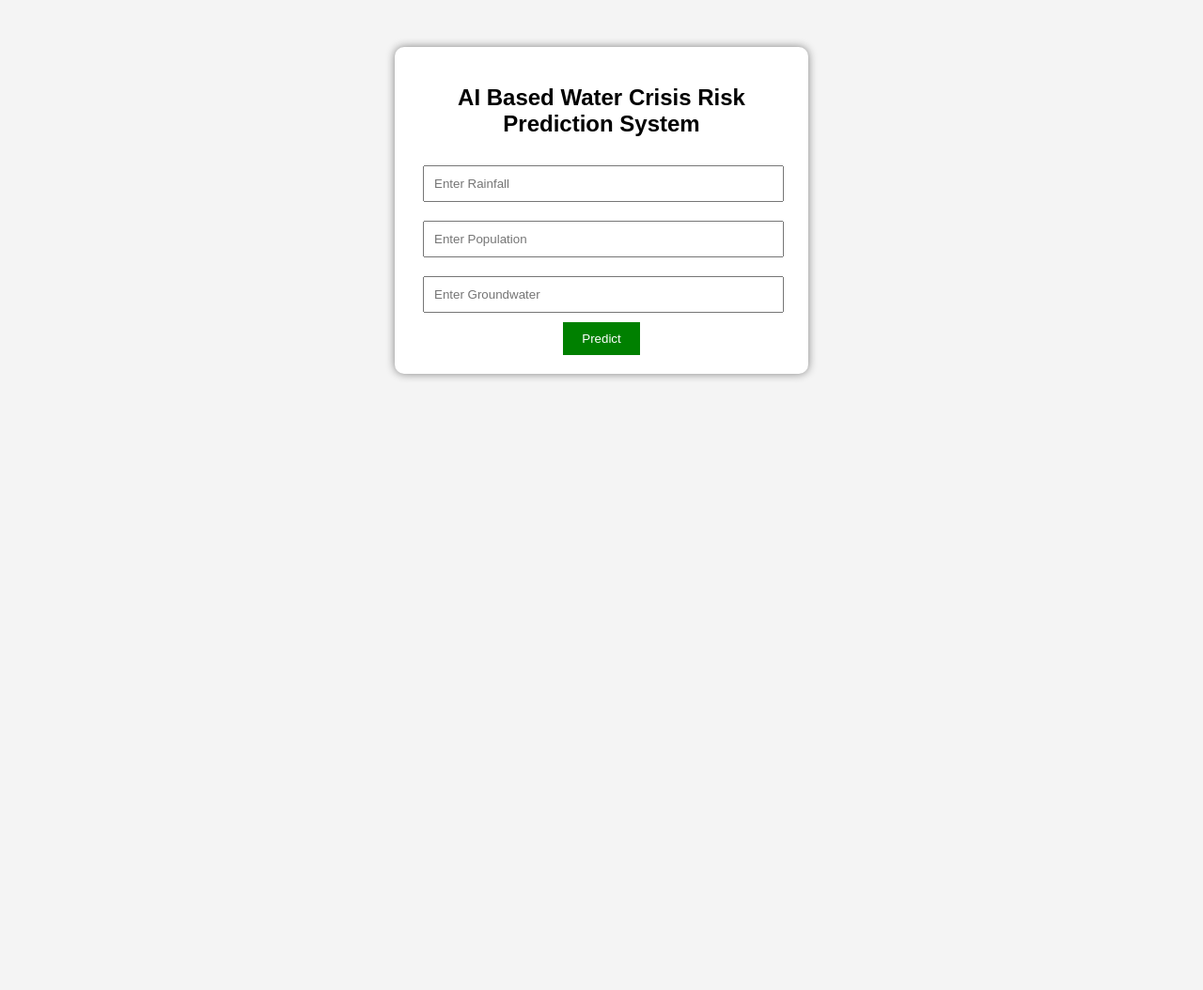
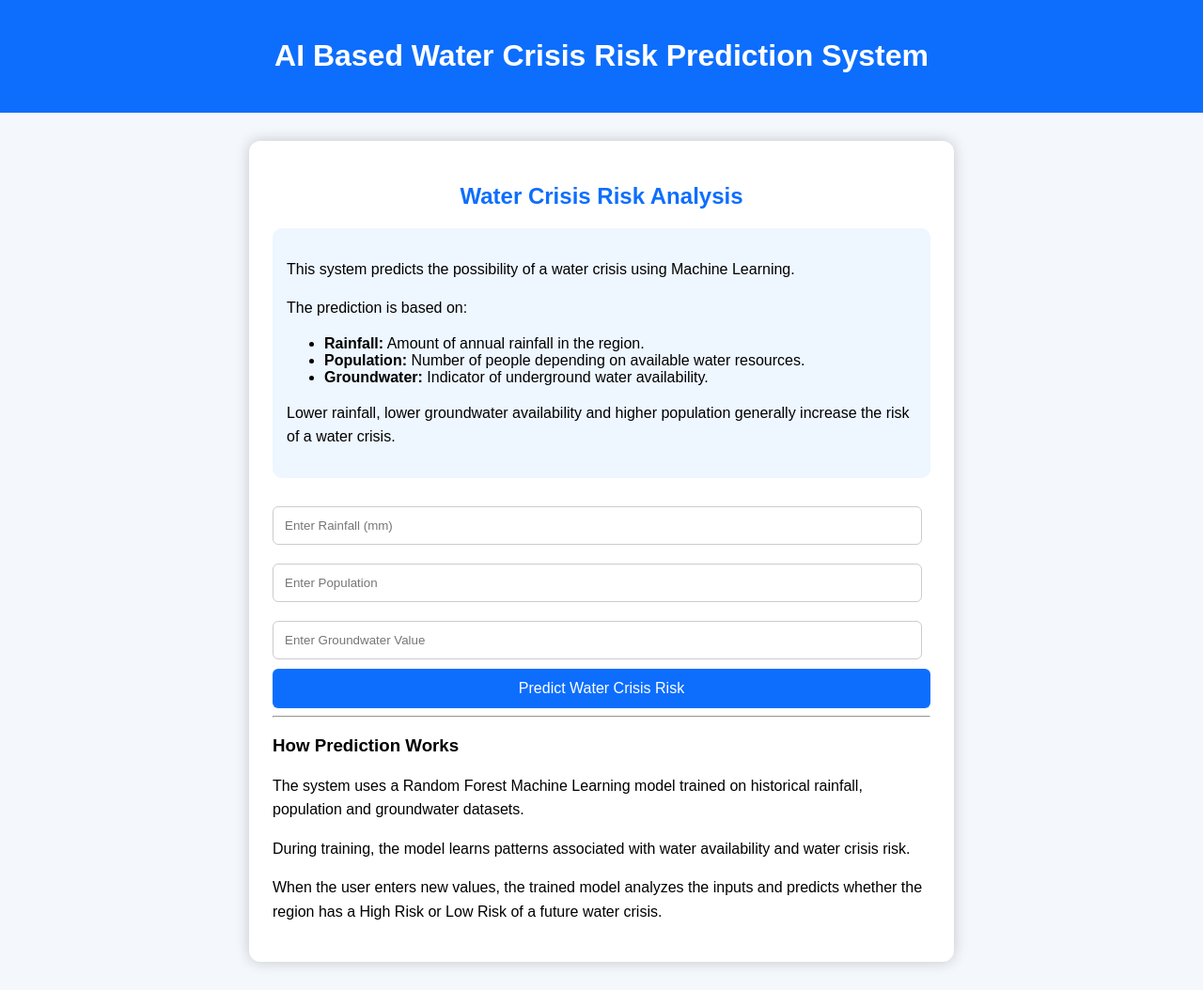
Before and after one commit to krnzs/Water-Crisis-Risk-Prediction, a Flask app: page / in a window 1280 px wide. Shown: the whole page at 94% size. Before the commit the page ends 404 px from the top, so only its background shows below. Run offline with Flask 3, Linux system fonts and the light colour scheme; parts of the project's set-up code (start-up, migrations or seed data) failed here and were passed over.

Commit message:
Refine layout and content for water crisis prediction
Updated title and improved styling for the water crisis prediction system. Enhanced form layout and added explanatory content for users.

```diff
--- a/templates/index.html
+++ b/templates/index.html
@@ -1,80 +1,177 @@
 <!DOCTYPE html>
 <html>
 <head>
-    <title>AI Based Water Crisis Risk Prediction</title>
+    <title>AI Based Water Crisis Risk Prediction System</title>
 
     <style>
+
         body{
             font-family: Arial, sans-serif;
+            background:#f4f8fc;
+            margin:0;
+            padding:0;
+        }
+
+        .header{
+            background:#0d6efd;
+            color:white;
+            padding:20px;
             text-align:center;
-            margin-top:50px;
-            background:#f4f4f4;
         }
 
         .container{
-            width:400px;
-            margin:auto;
-            padding:20px;
+            width:700px;
+            margin:30px auto;
             background:white;
-            border-radius:10px;
-            box-shadow:0 0 10px gray;
+            padding:25px;
+            border-radius:12px;
+            box-shadow:0px 0px 15px rgba(0,0,0,0.2);
+        }
+
+        h2{
+            text-align:center;
+            color:#0d6efd;
+        }
+
+        p{
+            line-height:1.6;
         }
 
         input{
-            width:90%;
-            padding:10px;
-            margin:10px;
+            width:95%;
+            padding:12px;
+            margin:10px 0;
+            border:1px solid #ccc;
+            border-radius:6px;
         }
 
         button{
-            padding:10px 20px;
-            background:green;
+            width:100%;
+            padding:12px;
+            background:#0d6efd;
             color:white;
             border:none;
+            border-radius:6px;
+            font-size:16px;
             cursor:pointer;
         }
 
-        h3{
-            color:blue;
+        button:hover{
+            background:#084298;
         }
+
+        .result{
+            margin-top:20px;
+            text-align:center;
+            font-size:22px;
+            font-weight:bold;
+        }
+
+        .info{
+            background:#eef6ff;
+            padding:15px;
+            border-radius:10px;
+            margin-bottom:20px;
+        }
+
     </style>
 </head>
 
 <body>
 
+<div class="header">
+    <h1>AI Based Water Crisis Risk Prediction System</h1>
+</div>
+
 <div class="container">
 
-<h2>AI Based Water Crisis Risk Prediction System</h2>
+    <h2>Water Crisis Risk Analysis</h2>
+
+    <div class="info">
+
+        <p>
+            This system predicts the possibility of a water crisis using
+            Machine Learning.
+        </p>
+
+        <p>
+            The prediction is based on:
+        </p>
+
+        <ul>
+            <li><b>Rainfall:</b> Amount of annual rainfall in the region.</li>
+            <li><b>Population:</b> Number of people depending on available water resources.</li>
+            <li><b>Groundwater:</b> Indicator of underground water availability.</li>
+        </ul>
+
+        <p>
+            Lower rainfall, lower groundwater availability and higher population
+            generally increase the risk of a water crisis.
+        </p>
+
+    </div>
 
     <form action="/predict" method="post">
 
-    <input type="number"
+        <input
+            type="number"
             step="any"
             name="rainfall"
-           placeholder="Enter Rainfall"
-           required>
+            placeholder="Enter Rainfall (mm)"
+            required
+        >
 
-    <input type="number"
+        <input
+            type="number"
             step="any"
             name="population"
             placeholder="Enter Population"
-           required>
+            required
+        >
 
-    <input type="number"
+        <input
+            type="number"
             step="any"
             name="groundwater"
-           placeholder="Enter Groundwater"
-           required>
+            placeholder="Enter Groundwater Value"
+            required
+        >
 
         <button type="submit">
-        Predict
+            Predict Water Crisis Risk
         </button>
 
     </form>
 
     {% if prediction %}
-<h3>{{ prediction }}</h3>
+
+    <div class="result">
+        Prediction Result:
+        <br><br>
+        {{ prediction }}
+    </div>
+
     {% endif %}
+
+    <hr>
+
+    <h3>How Prediction Works</h3>
+
+    <p>
+        The system uses a Random Forest Machine Learning model trained on
+        historical rainfall, population and groundwater datasets.
+    </p>
+
+    <p>
+        During training, the model learns patterns associated with water
+        availability and water crisis risk.
+    </p>
+
+    <p>
+        When the user enters new values, the trained model analyzes the
+        inputs and predicts whether the region has a High Risk or Low Risk
+        of a future water crisis.
+    </p>
 
 </div>
 
```
Lines whose indentation alone changed are shown as unchanged.
